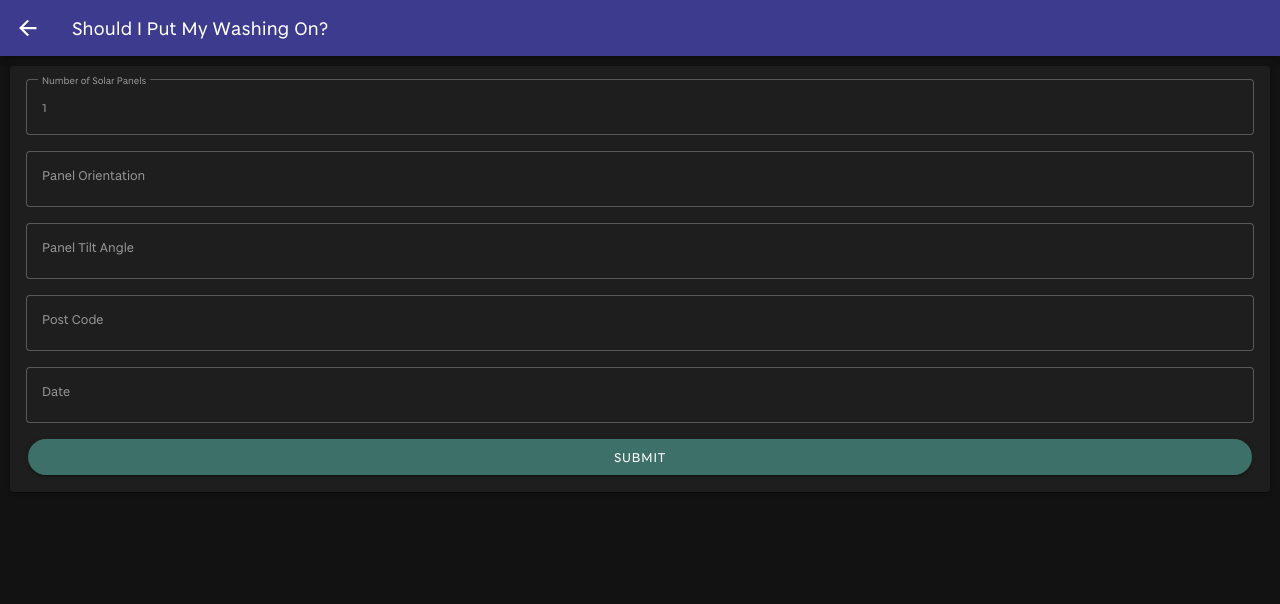
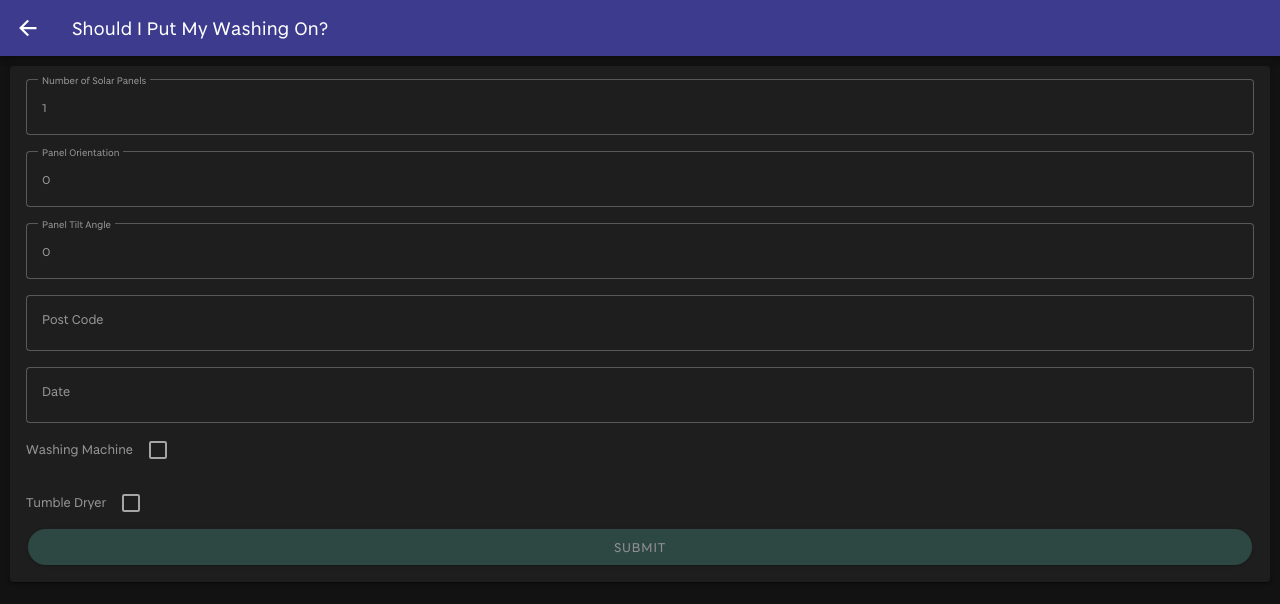
Before and after one commit to FinnHagan/honours-project, a React (Vite) app in the folder frontend/: page /submissionPage in a window 1280 px wide. Shown: the top 604 px of the page. Built offline with nearby package versions, Linux system fonts and the light colour scheme; no server answers.

Commit message:
Updates submission form to have check boxes frontend

```diff
--- a/frontend/src/pages/SubmissionPage.tsx
+++ b/frontend/src/pages/SubmissionPage.tsx
@@ -1,5 +1,5 @@
 import React, { useState, useEffect } from 'react';
-import { IonBackButton, IonButton, IonButtons, IonCard, IonCardContent, IonContent, IonHeader, IonInput, IonPage, IonTitle, IonToolbar, IonText, IonLoading, IonToast } from '@ionic/react';
+import { IonBackButton, IonButton, IonButtons, IonCard, IonCardContent, IonContent, IonHeader, IonInput, IonPage, IonTitle, IonToolbar, IonText, IonLoading, IonToast, IonCheckbox, IonList, IonItem, IonLabel, IonRow } from '@ionic/react';
 import axios from 'axios';
 import isValid from "uk-postcode-validator";
 
@@ -11,8 +11,12 @@ interface WeatherData {
     post_code: string;
     number_of_solar_panels: number;
     date: string;
-    panel_orientation: number | null;
-    panel_tilt: number | null;
+    panel_orientation: number;
+    panel_tilt: number;
+    appliances: {
+        washingMachine: boolean;
+        tumbleDryer: boolean;
+    };
 }
 
 interface SolarData {
@@ -54,20 +58,22 @@ const SubmissionPage: React.FC = () => {
     const [formData, setFormData] = useState({
         postCode: '',
         solarPanels: 1,
-        panelOrientation: null,
-        panelTilt: null,
+        panelOrientation: 0,
+        panelTilt: 0,
         date: '',
         isValid: true,
         postCodeError: '',
         solarPanelError: '',
         panelOrientationError: '',
         panelTiltError: '',
+
     });
     const [isLoading, setIsLoading] = useState(false);
     const [showToast, setShowToast] = useState(false);
 
     const [applianceData, setApplianceData] = useState({ washing_machine_data: '{}', tumble_dryer_data: '{}' });
-
+    const [isWashingMachineSelected, setIsWashingMachineSelected] = useState(false);
+    const [isTumbleDryerSelected, setIsTumbleDryerSelected] = useState(false);
 
     useEffect(() => {
         // Fetch appliance data
@@ -100,9 +106,12 @@ const SubmissionPage: React.FC = () => {
             date: formData.date,
             panel_orientation: formData.panelOrientation,
             panel_tilt: formData.panelTilt,
+            appliances: {
+                washingMachine: isWashingMachineSelected,
+                tumbleDryer: isTumbleDryerSelected
+            }
         };
 
-        console.log("Data to be sent to API:", data);
         setIsLoading(true);
 
         try {
@@ -129,6 +138,10 @@ const SubmissionPage: React.FC = () => {
                 },
                 washing_machine_data: applianceData.washing_machine_data,
                 tumble_dryer_data: applianceData.tumble_dryer_data,
+                appliances: {
+                    washingMachine: isWashingMachineSelected,
+                    tumbleDryer: isTumbleDryerSelected,
+                },
             };
             await submitData(submissionData);
             setShowToast(true);
@@ -158,21 +171,32 @@ const SubmissionPage: React.FC = () => {
             });
 
         } else if (name === 'panelOrientation') {
-            const valid = !isNaN(value) && value >= 0 && value <= 360;
+            const parsedValue = parseFloat(value);
+            const valid = !isNaN(parsedValue) && parsedValue >= 0 && parsedValue <= 360;
             setFormData({
                 ...formData,
-                [name]: value,
+                [name]: parsedValue,
                 panelOrientationError: valid ? '' : "Please enter a valid orientation (0-360 degrees).",
             });
         } else if (name === 'panelTilt') {
-            const valid = !isNaN(value) && value >= 0 && value <= 90;
+            const parsedValue = parseFloat(value);
+            const valid = !isNaN(parsedValue) && parsedValue >= 0 && parsedValue <= 90;
             setFormData({
                 ...formData,
-                [name]: value,
+                [name]: parsedValue,
                 panelTiltError: valid ? '' : "Please enter a valid tilt angle (0-90 degrees).",
             });
-        } else {
+        }
+        else {
             setFormData({ ...formData, [name]: value });
+        }
+    };
+
+    const handleCheckboxChange = (name: string, isChecked: boolean) => {
+        if (name === 'washingMachine') {
+            setIsWashingMachineSelected(isChecked);
+        } else if (name === 'tumbleDryer') {
+            setIsTumbleDryerSelected(isChecked);
         }
     };
 
@@ -193,23 +217,26 @@ const SubmissionPage: React.FC = () => {
                         <IonLoading isOpen={isLoading} message="Submission in progress... calculating optimal time " />
                         <IonToast isOpen={showToast} onDidDismiss={() => setShowToast(false)} message="Submission successful!" color="success" duration={3000} />
                         <form onSubmit={handleSubmit}>
-                            <IonInput fill="outline" label="Number of Solar Panels" required labelPlacement="floating" type="number" value={formData.solarPanels.toString()} onIonChange={(e) => handleInputChange('solarPanels', parseInt(e.detail.value ?? '0', 10))} min="1" step="1" />
+                            <IonInput fill="outline" label="Number of Solar Panels" required labelPlacement="floating" type="number" placeholder="Enter the number of solar panels installed" value={formData.solarPanels.toString()} onIonChange={(e) => handleInputChange('solarPanels', parseInt(e.detail.value ?? '0', 10))} min="1" />
                             {formData.solarPanelError && <IonText className='ion-margin-top' color="danger"><sub>{formData.solarPanelError}</sub></IonText>}
-                            <IonInput className="ion-margin-top" fill="outline" label="Panel Orientation" labelPlacement="floating" required type="number" placeholder="Degrees from North (e.g., 180)" value={formData.panelOrientation ?? ''} onIonChange={(e) => handleInputChange('panelOrientation', e.detail.value ? parseFloat(e.detail.value) : null)} min="0" max="360" step="15" />
+                            <IonInput className="ion-margin-top" fill="outline" label="Panel Orientation" labelPlacement="floating" required type="number" placeholder="Degrees from North (e.g., 180)" value={formData.panelOrientation ?? ''} onIonChange={(e) => handleInputChange('panelOrientation', e.detail.value ? parseFloat(e.detail.value) : null)} min="0" max="360" />
                             {formData.panelOrientationError && <IonText className='ion-margin-top' color="danger"><sub>{formData.panelOrientationError}</sub></IonText>}
-                            <IonInput className="ion-margin-top" fill="outline" label="Panel Tilt Angle" labelPlacement="floating" required type="number" placeholder="Angle in degrees (e.g., 30)" value={formData.panelTilt ?? ''} onIonChange={(e) => handleInputChange('panelTilt', e.detail.value ? parseFloat(e.detail.value) : null)} min="0" max="90" step="15" />
+                            <IonInput className="ion-margin-top" fill="outline" label="Panel Tilt Angle" labelPlacement="floating" required type="number" placeholder="Angle in degrees (e.g., 30)" value={formData.panelTilt ?? ''} onIonChange={(e) => handleInputChange('panelTilt', e.detail.value ? parseFloat(e.detail.value) : null)} min="0" max="90" />
                             {formData.panelTiltError && <IonText className='ion-margin-top' color="danger"><sub>{formData.panelTiltError}</sub></IonText>}
                             <IonInput className="ion-margin-top" fill="outline" label="Post Code" labelPlacement="floating" required value={formData.postCode} placeholder='Enter a UK post code' onIonChange={(e) => handleInputChange('postCode', e.detail.value)} />
                             {!formData.isValid && <IonText className='ion-margin-top' color="danger"><sub>{formData.postCodeError}</sub></IonText>}
                             <IonInput className="ion-margin-top" fill="outline" label="Date" labelPlacement="floating" required type="datetime-local" placeholder="Date" value={formData.date} onIonChange={(e) => handleInputChange('date', e.detail.value)}></IonInput>
-                            <IonButton disabled={!formData.isValid || formData.solarPanelError !== ''} className="ion-margin-top" expand="block" type="submit" shape="round" color="success">
+                            <IonCheckbox className='ion-margin-top' onIonChange={(e) => handleCheckboxChange('washingMachine', e.detail.checked)} checked={isWashingMachineSelected}>Washing Machine</IonCheckbox>
+                            <IonRow className='ion-justify-content-between ion-align-items-center ion-margin-top'></IonRow>
+                            <IonCheckbox className='ion-margin-top' checked={isTumbleDryerSelected} onIonChange={e => handleCheckboxChange('tumbleDryer', e.detail.checked)}>Tumble Dryer</IonCheckbox>
+                            <IonButton className="ion-margin-top" disabled={!formData.isValid || formData.solarPanelError !== '' || formData.panelOrientationError !== '' || formData.panelTiltError !== '' || !isWashingMachineSelected && !isTumbleDryerSelected} expand="block" type="submit" shape="round" color="success">
                                 Submit
                             </IonButton>
                         </form>
                     </IonCardContent>
                 </IonCard>
             </IonContent>
-        </IonPage>
+        </IonPage >
     );
 };
 
```
Also changed, not shown: 2 other files (tests, documents, lock files or other folders).
